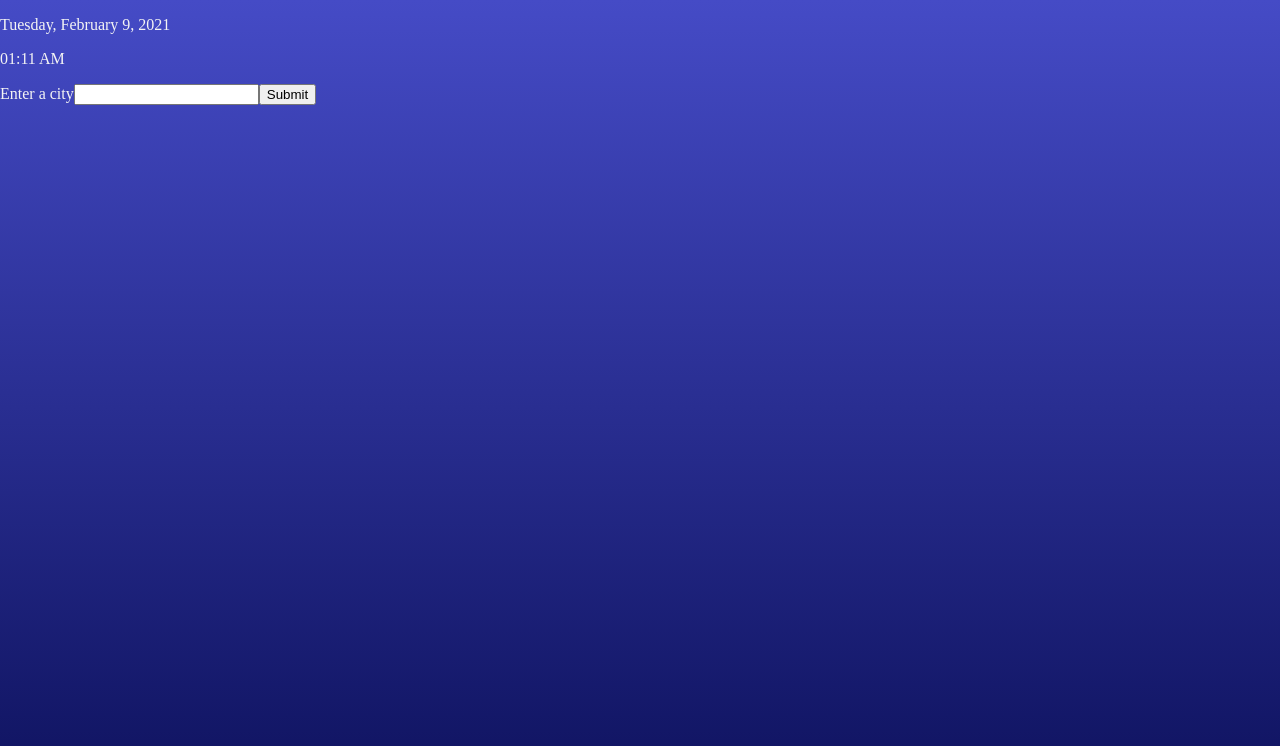
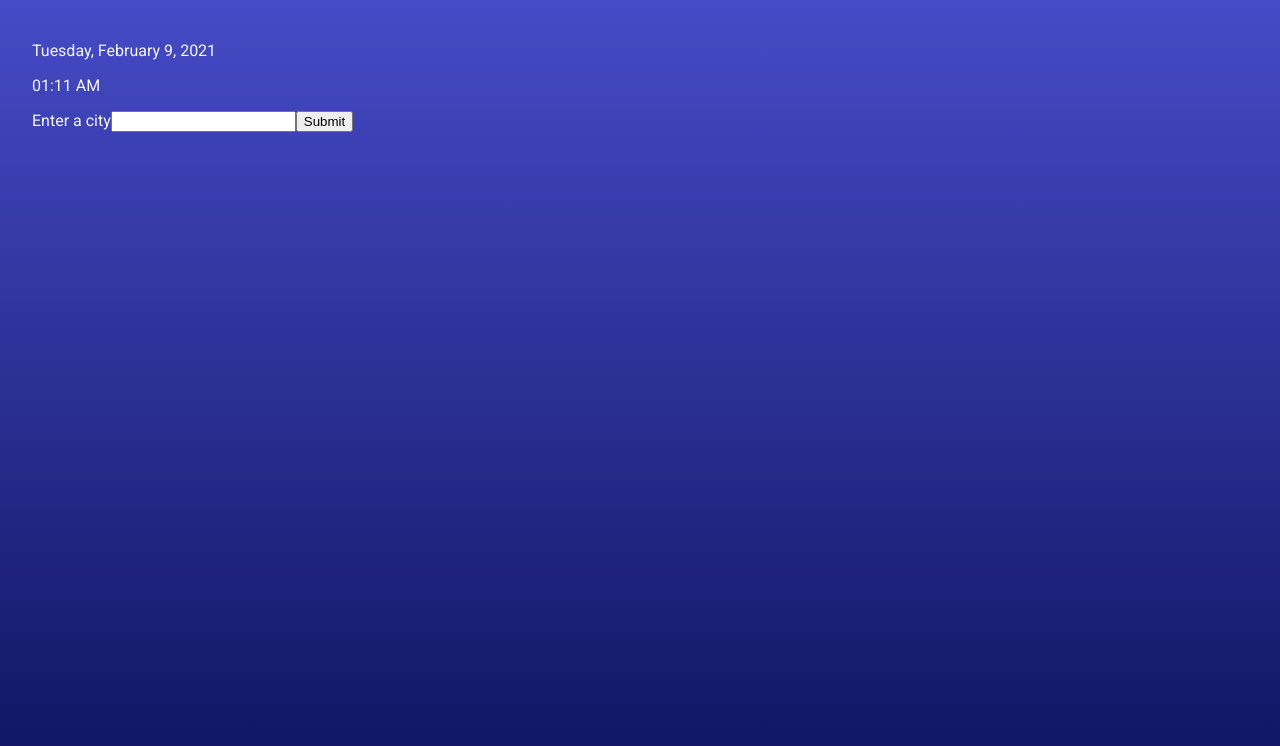
Before and after one commit to cagloria/weather-app, a React (Create React App) app: page / in a window 1280 px wide. Shown: the top 746 px of the page. Built offline with nearby package versions, Linux system fonts and the light colour scheme; no server answers.

Commit message:
Further styled body

```diff
--- a/public/index.html
+++ b/public/index.html
@@ -8,6 +8,11 @@
             name="description"
             content="Check the current weather and three-day forecast of any city."
         />
+        <link rel="preconnect" href="https://fonts.gstatic.com" />
+        <link
+            href="https://fonts.googleapis.com/css2?family=Roboto&display=swap"
+            rel="stylesheet"
+        />
         <link rel="apple-touch-icon" href="%PUBLIC_URL%/logo192.png" />
         <link rel="manifest" href="%PUBLIC_URL%/manifest.json" />
         <title>Weather App</title>
--- a/src/components/Themes.js
+++ b/src/components/Themes.js
@@ -6,6 +6,7 @@ export const lightTheme = {
 };
 
 const textColor = "#f4f4f4";
+// const infoBG = "#02031c";
 
 export const GlobalStyles = createGlobalStyle`
     html {
@@ -13,6 +14,7 @@ export const GlobalStyles = createGlobalStyle`
     }
 
     body {
+        font-family: "Roboto", sans-serif;
         color: ${textColor};
         background-color: ${({ theme }) => theme.topGradient};
         background-image: linear-gradient(180deg, ${({ theme }) =>
@@ -21,5 +23,6 @@ export const GlobalStyles = createGlobalStyle`
         background-position: center;
         background-attachment: fixed;
         margin: 0;
+        padding: 25px 32px;
     }
 `;
```
